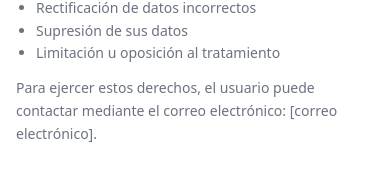
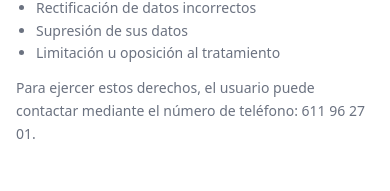
Before and after one commit to Raul1992gt/clasicos, a Next.js app: page /politica-privacidad in a window 390 px wide. Shown: the part 1878-2069 px from the top of the page. Built offline with nearby package versions, Linux system fonts and the light colour scheme.

Commit message:
Update contact information in privacy policy page: changed email reference to phone number for user rights inquiries.

```diff
--- a/src/app/politica-privacidad/page.tsx
+++ b/src/app/politica-privacidad/page.tsx
@@ -107,8 +107,7 @@ export default function PoliticaPrivacidadPage() {
           <li>Limitación u oposición al tratamiento</li>
         </ul>
         <p className="text-muted">
-          Para ejercer estos derechos, el usuario puede contactar mediante el correo
-          electrónico: [correo electrónico].
+          Para ejercer estos derechos, el usuario puede contactar mediante el número de teléfono: 611 96 27 01.
         </p>
       </section>
 
```
